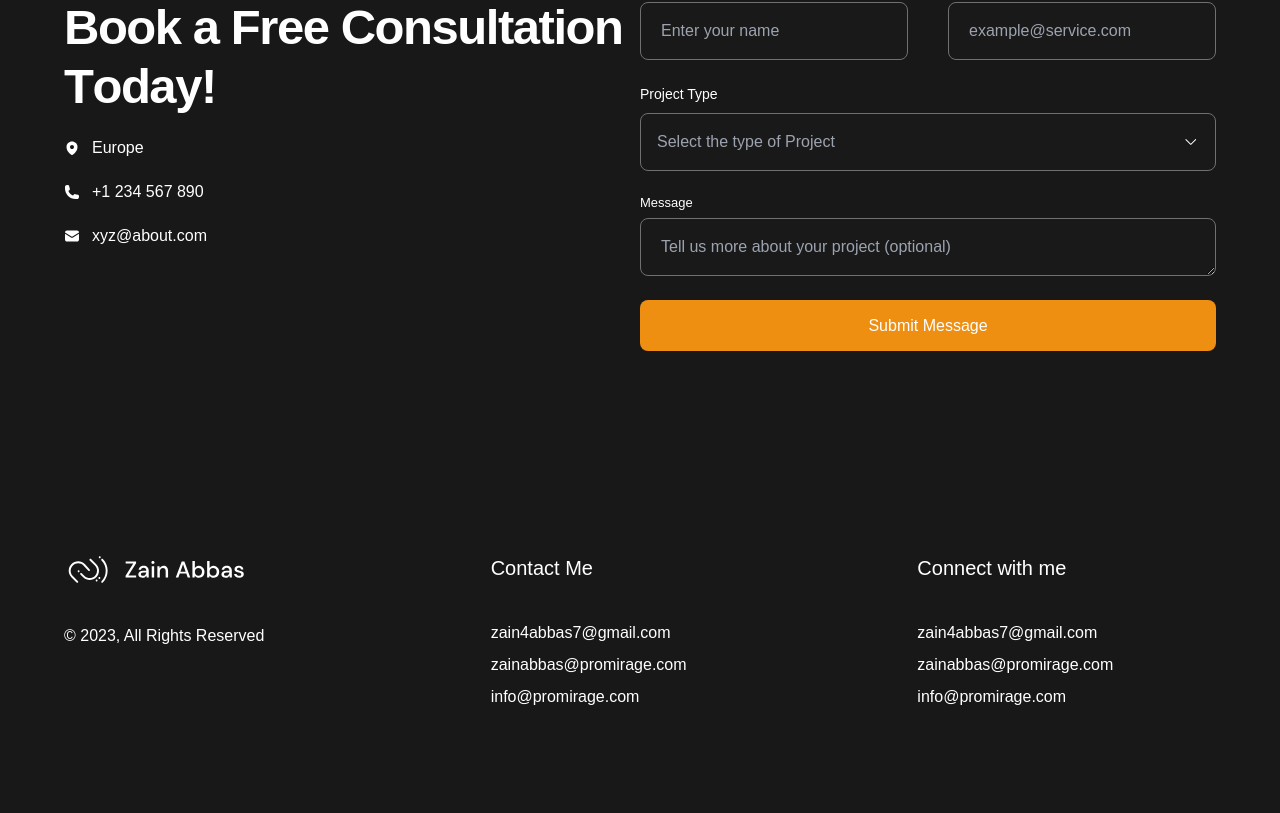
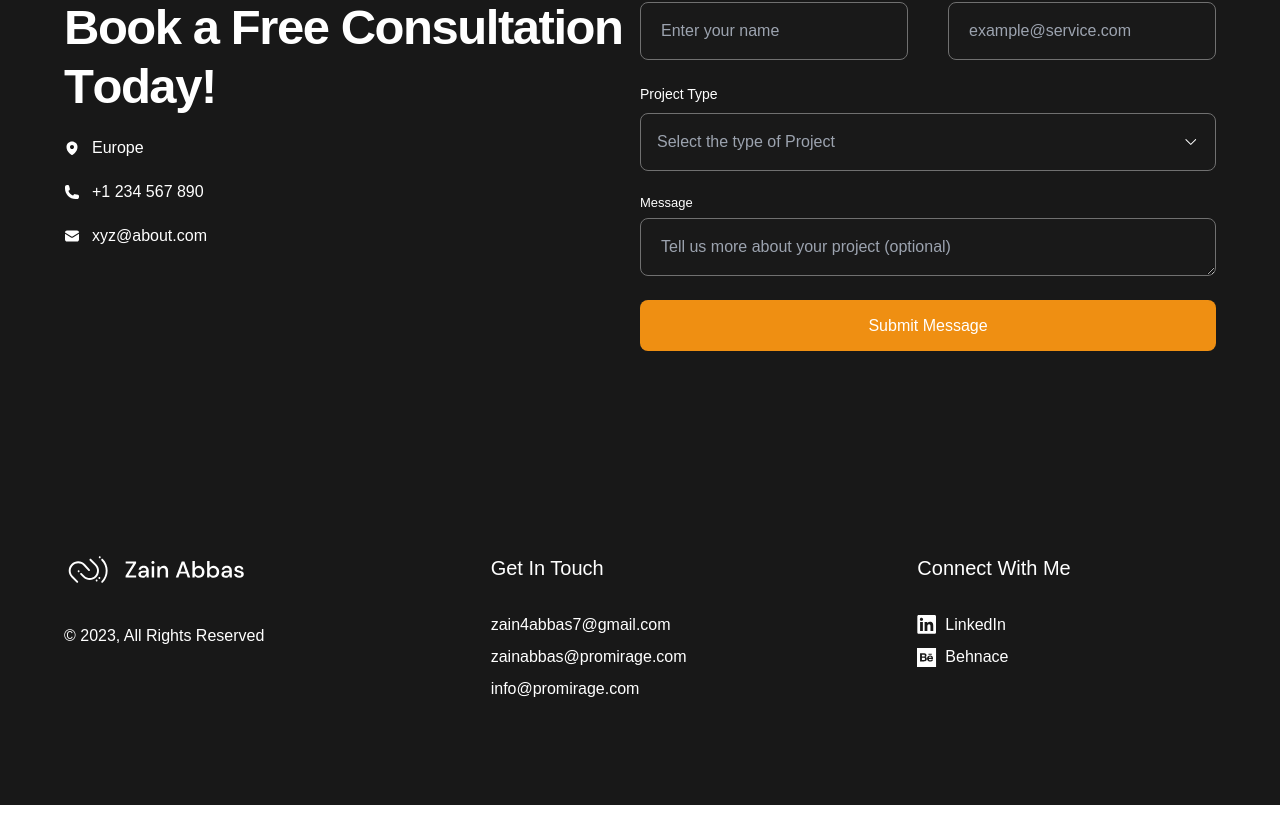
Before and after one commit to ZainAbbas97/learn-next, a Next.js app: page / in a window 1280 px wide. Shown: the part 1487-2300 px from the top of the page. Built offline with nearby package versions, Linux system fonts and the light colour scheme; a web font is replaced by a local one.

Commit message:
Fixed the NavLink and Icon thing

```diff
--- a/components/atoms/Icon.tsx
+++ b/components/atoms/Icon.tsx
@@ -12,6 +12,22 @@ const Airplane = () => (
       d="M2.95889 2.02968C2.82903 1.99202 2.69141 1.99017 2.56058 2.02431C2.42976 2.05846 2.31059 2.12734 2.21571 2.22366C2.12082 2.31999 2.05373 2.44017 2.02155 2.57149C1.98937 2.70282 1.99329 2.8404 2.03289 2.96968L4.46489 10.8747H12.9809C13.1798 10.8747 13.3706 10.9537 13.5112 11.0943C13.6519 11.235 13.7309 11.4258 13.7309 11.6247C13.7309 11.8236 13.6519 12.0144 13.5112 12.155C13.3706 12.2957 13.1798 12.3747 12.9809 12.3747H4.46489L2.03289 20.2797C1.99329 20.409 1.98937 20.5465 2.02155 20.6779C2.05373 20.8092 2.12082 20.9294 2.21571 21.0257C2.31059 21.122 2.42976 21.1909 2.56058 21.225C2.69141 21.2592 2.82903 21.2573 2.95889 21.2197C9.57386 19.296 15.8118 16.257 21.4039 12.2337C21.5005 12.1642 21.5792 12.0728 21.6335 11.9669C21.6878 11.861 21.7161 11.7437 21.7161 11.6247C21.7161 11.5057 21.6878 11.3884 21.6335 11.2825C21.5792 11.1766 21.5005 11.0851 21.4039 11.0157C15.8118 6.99233 9.57387 3.95333 2.95889 2.02968V2.02968Z"
       fill="currentColor"
       className="fill-current"
+    />
+  </svg>
+);
+const Behnace = () => (
+  <svg
+    width="21"
+    height="21"
+    viewBox="0 0 21 21"
+    fill="none"
+    xmlns="http://www.w3.org/2000/svg"
+  >
+    <path
+      fill-rule="evenodd"
+      clip-rule="evenodd"
+      d="M20.0085 0.464844H0.00848389V20.4648H20.0085V0.464844ZM9.98404 8.40332C9.98404 9.91309 8.69708 10.0088 8.69708 10.0088C10.3935 10.0088 10.2765 12.103 10.2765 12.103C10.2765 14.6772 7.59714 14.5928 7.59714 14.5928H5.14194H5.06982H3.20807V6.15771H5.06982H5.14194H7.59714C8.93106 6.15771 9.98404 6.89404 9.98404 8.40332ZM7.28125 7.65723H5.14194V9.53906H7.4451C7.84286 9.53906 8.19397 9.41211 8.19397 8.53467C8.19397 7.65723 7.59726 7.65723 7.59726 7.65723H7.28125ZM5.14194 13.0938H7.48398C7.83606 13.084 8.48642 12.9731 8.48642 11.998C8.48642 10.8281 7.59714 10.8394 7.59714 10.8394H5.14194V13.0938ZM15.5158 6.65479H12.0356V7.69385H15.5158V6.65479ZM10.6093 11.5449C10.6093 11.5449 10.6064 8.3042 13.8501 8.3042C17.2641 8.3042 16.7859 11.9653 16.7859 11.9653H12.4155C12.4155 13.5327 13.8998 13.4336 13.8998 13.4336C15.3017 13.4336 15.2521 12.5259 15.2521 12.5259H16.7365C16.7365 14.9341 13.8502 14.7695 13.8502 14.7695C10.3869 14.7695 10.6093 11.5449 10.6093 11.5449ZM12.3987 10.8398H15.1695C15.1695 10.8398 15.1861 9.53955 13.883 9.53955C12.58 9.53955 12.3987 10.8398 12.3987 10.8398Z"
+      fill="white"
     />
   </svg>
 );
@@ -582,6 +598,7 @@ export default function Icon({ name, className, width, height }: Props) {
       className={`flex items-center justify-center ${className}`}
     >
       {name === "airplane" && <Airplane />}
+      {name === "behance" && <Behnace />}
       {name === "arrow-down" && <ArrowDown />}
       {name === "arrow-left" && <ArrowLeft />}
       {name === "logo" && <Logo />}
--- a/components/molecules/FooterLinks.tsx
+++ b/components/molecules/FooterLinks.tsx
@@ -1,14 +1,19 @@
 import React from "react";
 import { Section } from "../Page";
 import Link from "next/link";
+import { IconType } from "@/types/Icon.d";
+import Icon from "@/components/atoms/Icon";
 
 type Props = {
   heading?: any;
-  href: string;
+  specialUseCase?: string;
   footerLinks: {
     content: string;
+    href: string;
+    icon: IconType;
   }[];
 };
+
 
 const Logo = () => {
   return (
@@ -88,14 +93,20 @@ const Logo = () => {
   );
 };
 
-
-const FooterLinks = ({ heading, href, footerLinks: data }: Props) => {
-  if (href === "Logo") {
+const IconLink = () => {};
+const FooterLinks = ({ heading, specialUseCase, footerLinks: data }: Props) => {
+  if (specialUseCase === "logo") {
     return (
       <Section>
-        <Logo/>
+        <Logo />
         {data.map((linkText, index) => (
-          <p className="mb-2">
+          <p className="mb-2 flex flex-row items-center">
+            {linkText.icon && linkText.icon !== "none" && (
+              <Icon
+                name={linkText.icon}
+                className= "w-5 h-5 mr-2"
+              />
+            )}
             {linkText.content}
           </p>
         ))}
@@ -105,9 +116,16 @@ const FooterLinks = ({ heading, href, footerLinks: data }: Props) => {
 
   return (
     <Section>
-      <h6 className="body-large  mb-10">{heading}</h6>
+      <h6 className="body-large  mb-8">{heading}</h6>
       {data.map((linkText, index) => (
-        <Link key={index} href={href} className="mb-2 hover:text-yellow">
+        <Link
+          key={index}
+          href={linkText.href}
+          className="mb-2 flex flex-row items-center hover:text-yellow"
+        >
+          {linkText.icon && linkText.icon !== "none" && (
+            <Icon name={linkText.icon} className="w-5 h-5 mr-2" />
+          )}
           {linkText.content}
         </Link>
       ))}
--- a/components/templates/Footer.tsx
+++ b/components/templates/Footer.tsx
@@ -2,13 +2,14 @@ import React from "react";
 import { Section } from "../Page";
 import Link from "next/link";
 import FooterLinks from "@/components/molecules/FooterLinks";
+import { IconType } from "@/types/Icon.d";
 
 
 
 export default function Footer() {
   return (
     <div className="flex flex-row">
-      <FooterLinks
+      {/* <FooterLinks
         href="Logo"
         footerLinks={[{ content: "© 2023, All Rights Reserved" }]}
       />
@@ -20,16 +21,75 @@ export default function Footer() {
           { content: "zainabbas@promirage.com" },
           { content: "info@promirage.com" },
         ]}
+      /> */}
+      <FooterLinks
+        specialUseCase="logo"
+        footerLinks={[
+          {
+            content: "© 2023, All Rights Reserved",
+            href: "",
+            icon: "none",
+          },
+        ]}
       />
       <FooterLinks
-        heading="Connect with me"
-        href="/"
+        heading="Get In Touch"
+        specialUseCase=""
         footerLinks={[
-          { content: "zain4abbas7@gmail.com" },
-          { content: "zainabbas@promirage.com" },
-          { content: "info@promirage.com" },
+          {
+            content: "zain4abbas7@gmail.com",
+            href: "https://www.facebook.com/",
+            icon: "none",
+          },
+          {
+            content: "zainabbas@promirage.com",
+            href: "https://www.instagram.com/",
+            icon: "none",
+          },
+          {
+            content: "info@promirage.com",
+            href: "https://www.facebook.com/",
+            icon: "none",
+          },
         ]}
       />
+
+      <FooterLinks
+        heading="Connect With Me"
+        specialUseCase=""
+        footerLinks={[
+          {
+            content: "LinkedIn",
+            href: "https://www.facebook.com/",
+            icon: "linkedin",
+          },
+          {
+            content: "Behnace",
+            href: "https://www.behnace.com/",
+            icon: "behance",
+          },
+        ]}
+      />
+
+      {/*
+      <FooterLinks
+        heading="Connect with me"
+        specialUseCase="icon"
+        footerLinks={[
+          {
+            content: "zain4abbas7@gmail.com",
+            href: "https://www.facebook.com/"
+            icon: "none",,
+          },
+          {
+            content: "zainabbas@promirage.com",
+            href: "https://www.instagram.com/"
+            icon: "none",,
+          },
+          { content: "info@promirage.com", href: "https://www.facebook.com/"
+        icon: "none",},
+        ]}
+      /> */}
     </div>
   );
 }
--- a/types/Icon.d.ts
+++ b/types/Icon.d.ts
@@ -23,6 +23,7 @@ export type IconType =
     | "check"
     | "instagram"
     | "linkedin"
+    | "behance"
     | "spotify"
     | "twitter"
     | "facebook"
```
